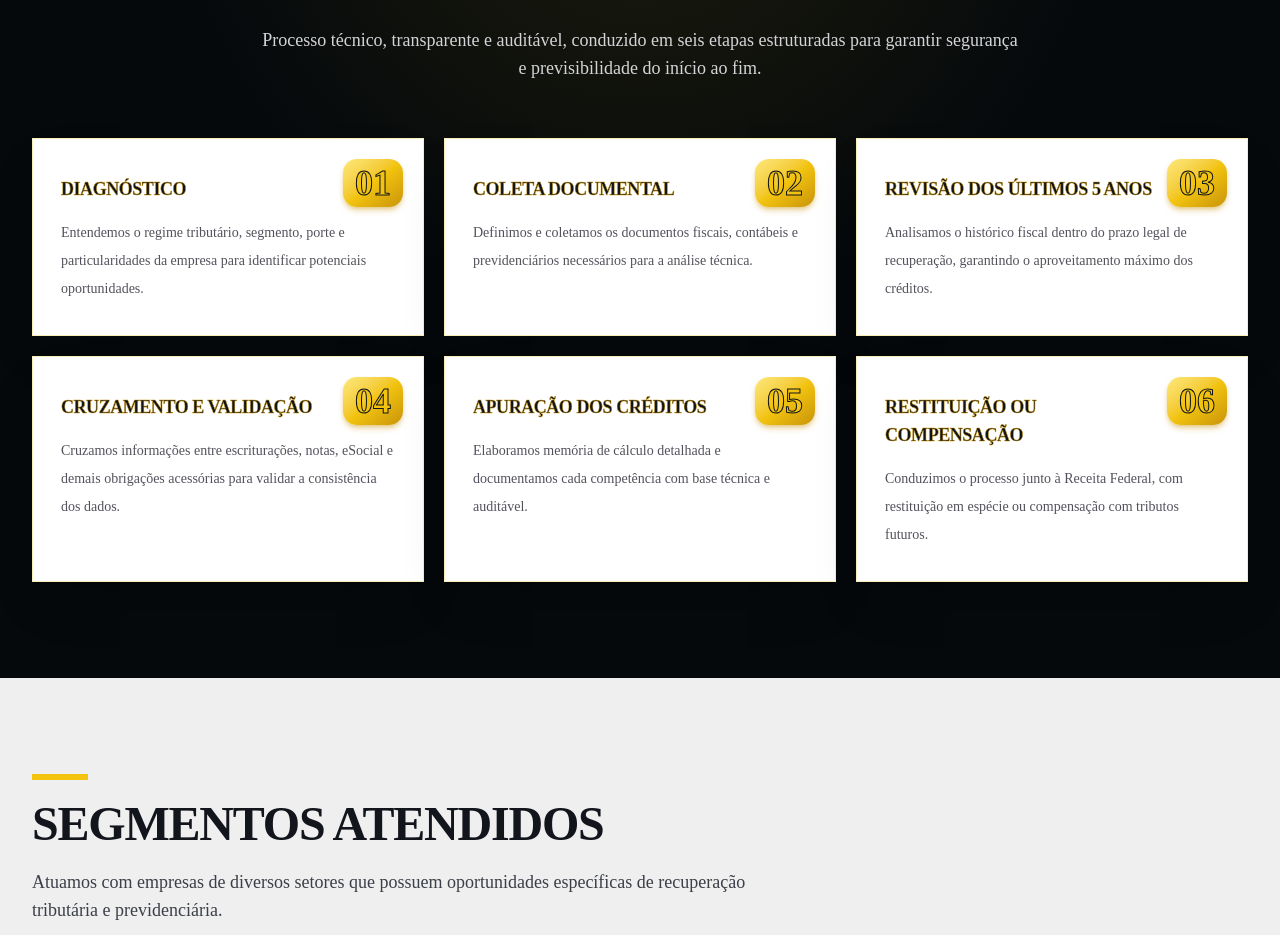
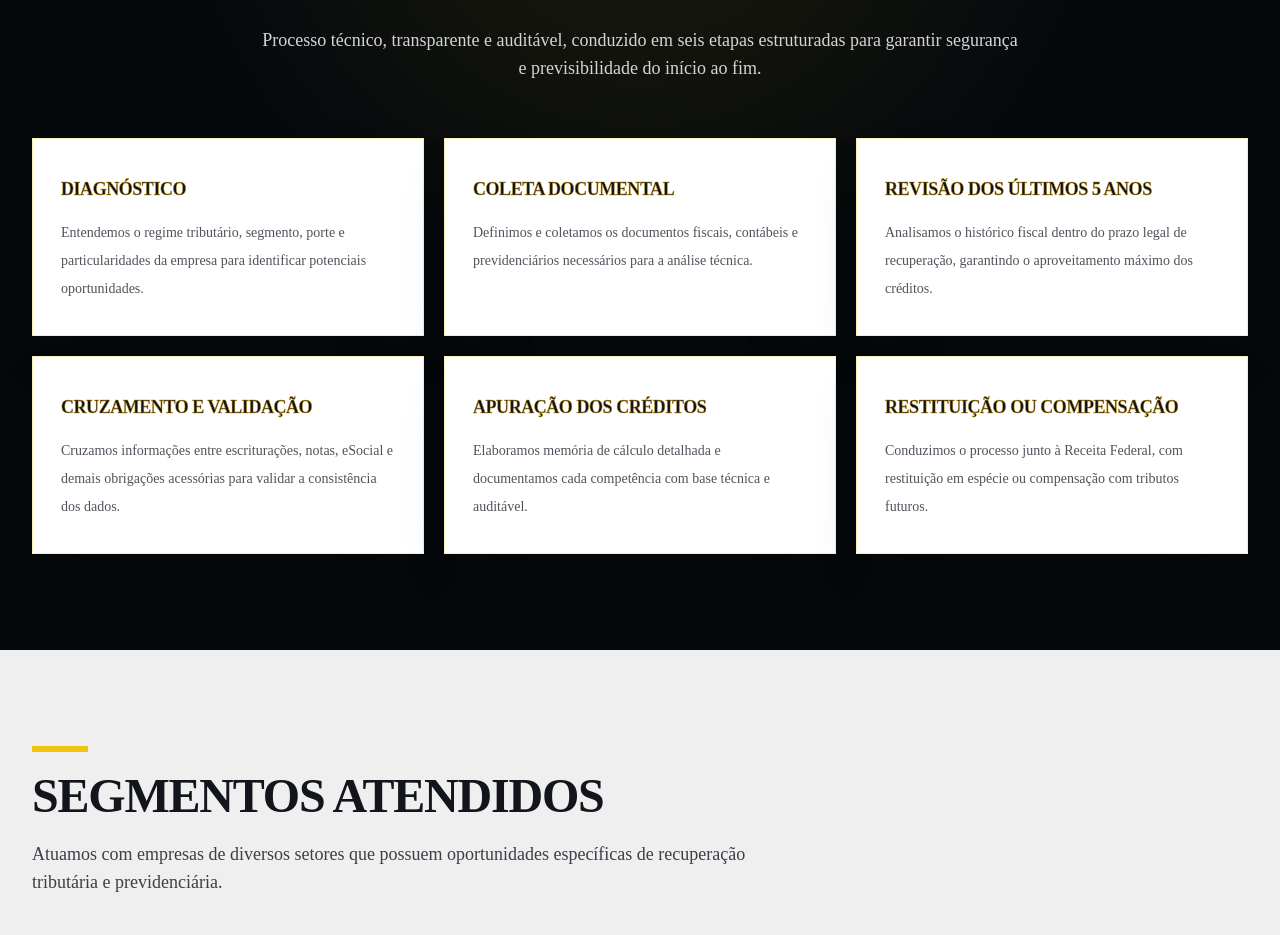
Before and after one commit to evituu/m2-inteligencia-tributaria, a Next.js app: page /servicos in a window 1280 px wide. Shown: the part 2820-3755 px from the top of the page. Built offline with nearby package versions, Linux system fonts and the light colour scheme.

Commit message:
Atualização da página de serviços 2.0

```diff
--- a/app/servicos/_components/MethodologySection.tsx
+++ b/app/servicos/_components/MethodologySection.tsx
@@ -1,36 +1,30 @@
 const steps = [
   {
-    number: "01",
     title: "Diagnóstico",
     description:
       "Entendemos o regime tributário, segmento, porte e particularidades da empresa para identificar potenciais oportunidades.",
   },
   {
-    number: "02",
     title: "Coleta documental",
     description:
       "Definimos e coletamos os documentos fiscais, contábeis e previdenciários necessários para a análise técnica.",
   },
   {
-    number: "03",
     title: "Revisão dos últimos 5 anos",
     description:
       "Analisamos o histórico fiscal dentro do prazo legal de recuperação, garantindo o aproveitamento máximo dos créditos.",
   },
   {
-    number: "04",
     title: "Cruzamento e validação",
     description:
       "Cruzamos informações entre escriturações, notas, eSocial e demais obrigações acessórias para validar a consistência dos dados.",
   },
   {
-    number: "05",
     title: "Apuração dos créditos",
     description:
       "Elaboramos memória de cálculo detalhada e documentamos cada competência com base técnica e auditável.",
   },
   {
-    number: "06",
     title: "Restituição ou compensação",
     description:
       "Conduzimos o processo junto à Receita Federal, com restituição em espécie ou compensação com tributos futuros.",
@@ -59,20 +53,14 @@ export function MethodologySection() {
           </p>
         </div>
 
-        <ol className="grid gap-5 md:grid-cols-2 lg:grid-cols-3">
-          {steps.map(({ number, title, description }) => (
+        <ul className="grid gap-5 md:grid-cols-2 lg:grid-cols-3">
+          {steps.map(({ title, description }) => (
             <li
-              key={number}
+              key={title}
               className="relative h-full border border-[#f2c40f]/30 bg-white px-6 py-7 shadow-2xl shadow-black/20 transition-all duration-300 hover:-translate-y-1 hover:border-[#f2c40f] hover:shadow-[0_8px_32px_rgba(242,196,15,0.18)] md:px-7 md:py-8"
             >
-              <span
-                className="absolute right-5 top-5 inline-flex items-center justify-center rounded-xl bg-gradient-to-br from-[#fde97a] via-[#f2c40f] to-[#c9940a] px-3 py-1 text-3xl font-black text-[#f2c40f] shadow-md shadow-[#c9940a]/40 md:text-4xl"
-                style={{ WebkitTextStroke: "1px #12151b" }}
-              >
-                {number}
-              </span>
               <h3
-                className="mt-1 max-w-[80%] text-lg font-bold uppercase tracking-tight text-[#12151b]"
+                className="mt-1 text-lg font-bold uppercase tracking-tight text-[#12151b]"
                 style={{ WebkitTextStroke: "0.5px #c9940a" }}
               >
                 {title}
@@ -82,7 +70,7 @@ export function MethodologySection() {
               </p>
             </li>
           ))}
-        </ol>
+        </ul>
       </div>
     </section>
   );
```
